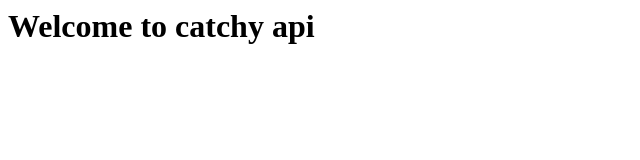
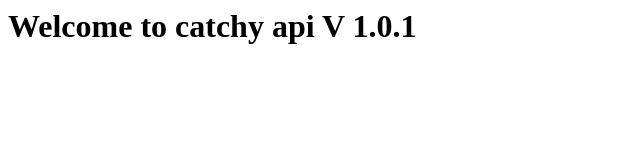
Before and after one commit to nilemarezz/catchy-api, a website: page public/index.html in a window 1280 px wide. Shown: the whole page, without its empty margins (0-640 px from the left). Drawn offline with Linux system fonts and the light colour scheme.

Commit message:
test deploy

```diff
--- a/public/index.html
+++ b/public/index.html
@@ -5,7 +5,7 @@
 </head>
 
 <body>
-  <h1>Welcome to catchy api</h1>
+  <h1>Welcome to catchy api V 1.0.1</h1>
 </body>
 
 </html>
```
